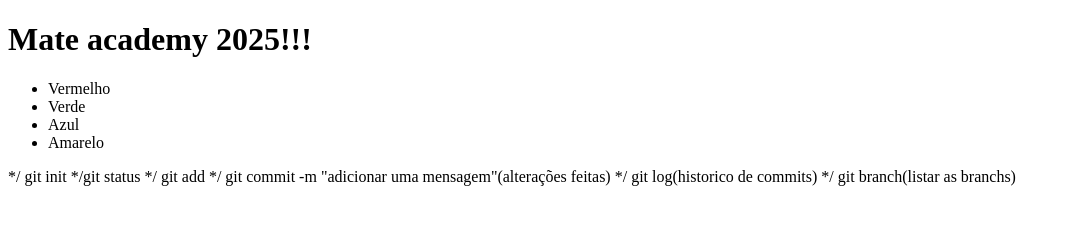
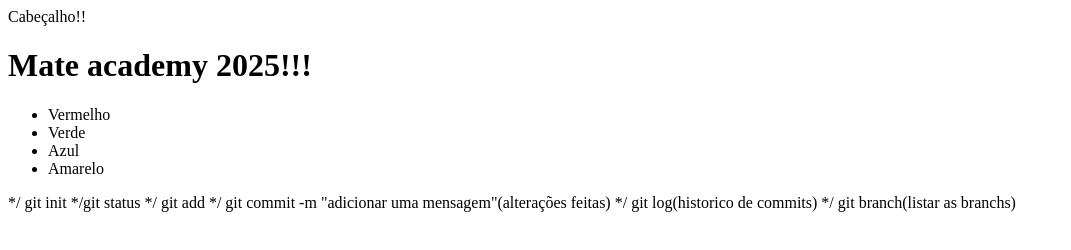
Before and after one commit to kleberdavid/Minha-Pagina, a plain HTML site: page index.html in a window 1280 px wide. Shown: the whole page, without its empty margins (0-1071 px from the left). Drawn offline with Linux system fonts and the light colour scheme.

Commit message:
Cabeçalho

```diff
--- a/index.html
+++ b/index.html
@@ -6,6 +6,7 @@
     <title>Document</title>
 </head>
 <body>
+    <header>Cabeçalho!!</header>
     <h1>Mate academy 2025!!!</h1>
 
     <ul>
```
